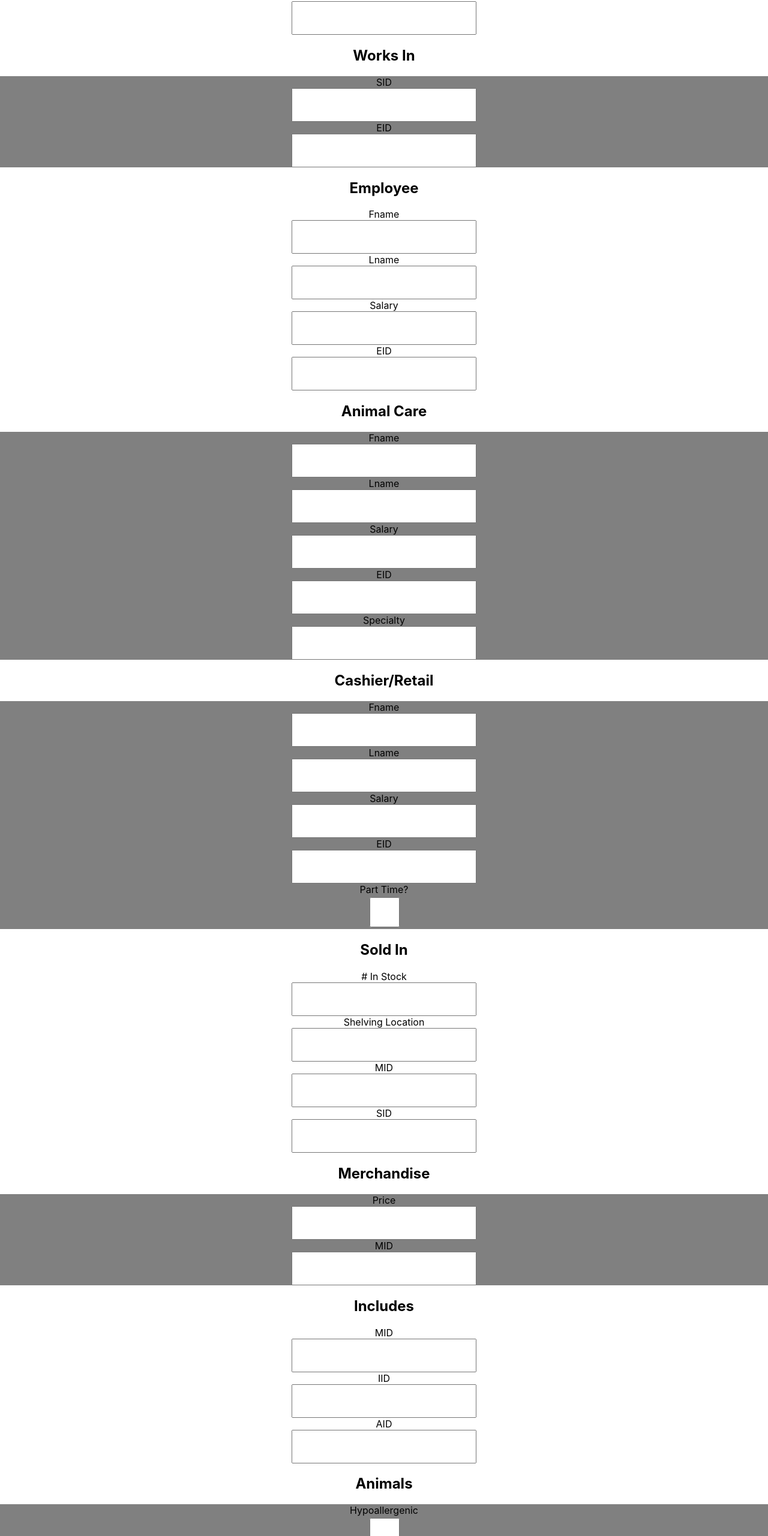
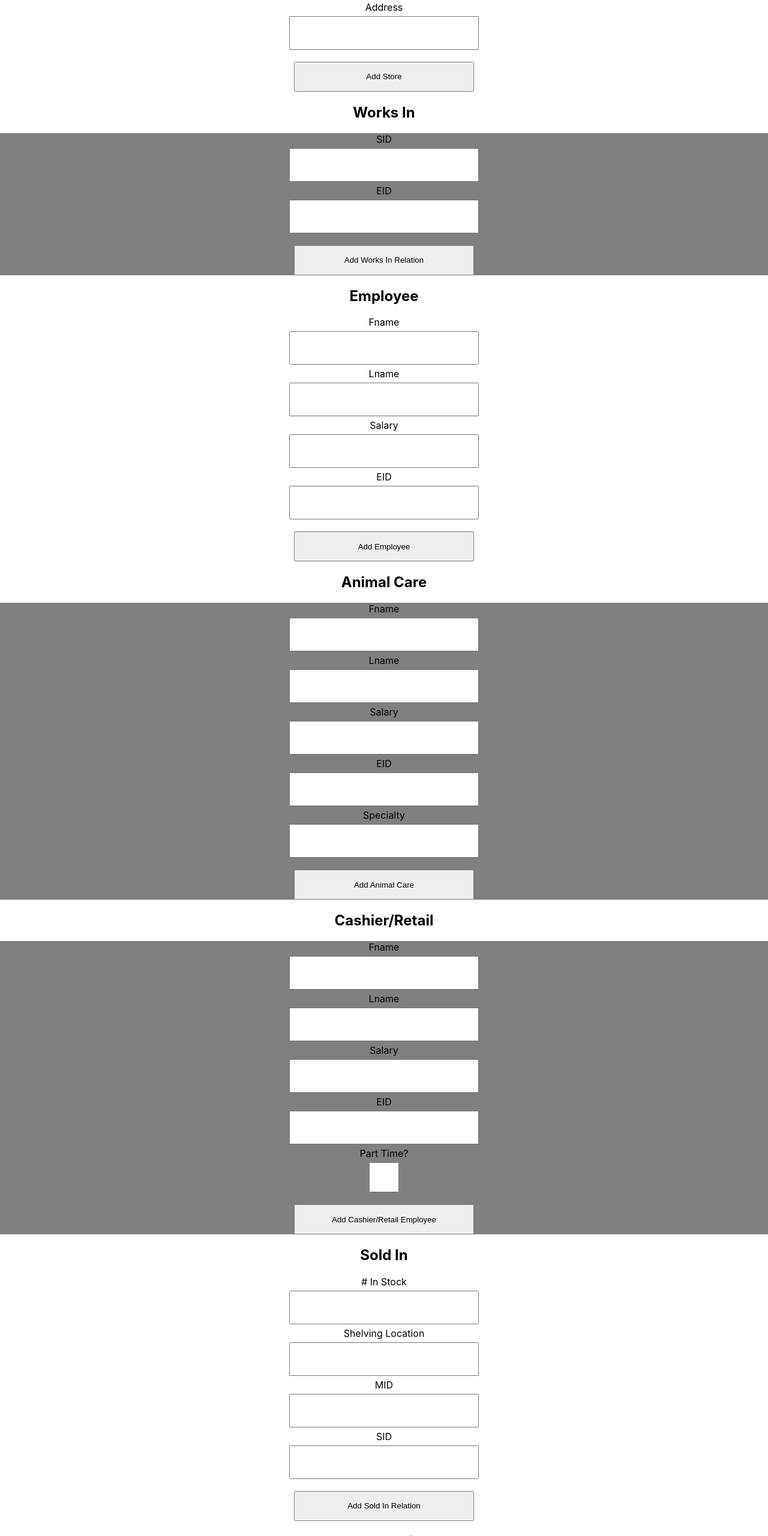
Before and after one commit to BarsoumRose/DB_PetStore, a React (Create React App) app in the folder my-react-app/: page / in a window 1280 px wide. Shown: the part 239-2800 px from the top of the page at 60% size. Built offline with nearby package versions, Linux system fonts and the light colour scheme.

Commit message:
mild cosmetic tweaks (still ugly)

```diff
--- a/my-react-app/src/App.css
+++ b/my-react-app/src/App.css
@@ -4,9 +4,13 @@
   justify-content:center;
 }
 
+
+
 h2 {
   text-align: center;
 }
+
+
 
 .store {
   display:flex;
@@ -21,8 +25,16 @@ h2 {
 .store input {
   width: 300px;
   height:50px;
+  font-size: 20px;
+  padding-left: 10px;
+  margin: 5px;
 }
 
+.store button {
+  width: 300px;
+  height:50px;
+  margin-top: 15px;
+}
 
 
 
@@ -39,6 +51,15 @@ h2 {
 .worksIn input {
   width: 300px;
   height:50px;
+  font-size: 20px;
+  padding-left: 10px;
+  margin: 5px;
+}
+
+.worksIn button {
+  width: 300px;
+  height:50px;
+  margin-top: 15px;
 }
 
 .employee {
@@ -51,10 +72,21 @@ h2 {
 
 }
 
+
 .employee input {
   width: 300px;
   height:50px;
+  font-size: 20px;
+  padding-left: 10px;
+  margin: 5px;
 }
+
+.employee button {
+  width: 300px;
+  height:50px;
+  margin-top: 15px;
+}
+
 
 .animalCare {
   display:flex;
@@ -69,6 +101,15 @@ h2 {
 .animalCare input {
   width: 300px;
   height:50px;
+  font-size: 20px;
+  padding-left: 10px;
+  margin: 5px;
+}
+
+.animalCare button {
+  width: 300px;
+  height:50px;
+  margin-top: 15px;
 }
 
 .cashierRetail {
@@ -84,6 +125,15 @@ h2 {
 .cashierRetail input {
   width: 300px;
   height:50px;
+  font-size: 20px;
+  padding-left: 10px;
+  margin: 5px;
+}
+
+.cashierRetail button {
+  width: 300px;
+  height:50px;
+  margin-top: 15px;
 }
 
 .soldIn {
@@ -99,6 +149,15 @@ h2 {
 .soldIn input {
   width: 300px;
   height:50px;
+  font-size: 20px;
+  padding-left: 10px;
+  margin: 5px;
+}
+
+.soldIn button {
+  width: 300px;
+  height:50px;
+  margin-top: 15px;
 }
 
 .merchandise {
@@ -114,6 +173,15 @@ h2 {
 .merchandise input {
   width: 300px;
   height:50px;
+  font-size: 20px;
+  padding-left: 10px;
+  margin: 5px;
+}
+
+.merchandise button {
+  width: 300px;
+  height:50px;
+  margin-top: 15px;
 }
 
 .includes {
@@ -129,6 +197,15 @@ h2 {
 .includes input {
   width: 300px;
   height:50px;
+  font-size: 20px;
+  padding-left: 10px;
+  margin: 5px;
+}
+
+.includes button {
+  width: 300px;
+  height:50px;
+  margin-top: 15px;
 }
 
 .animals {
@@ -144,6 +221,15 @@ h2 {
 .animals input {
   width: 300px;
   height:50px;
+  font-size: 20px;
+  padding-left: 10px;
+  margin: 5px;
+}
+
+.animals button {
+  width: 300px;
+  height:50px;
+  margin-top: 15px;
 }
 
 .items {
@@ -159,6 +245,15 @@ h2 {
 .items input {
   width: 300px;
   height:50px;
+  font-size: 20px;
+  padding-left: 10px;
+  margin: 5px;
+}
+
+.items button {
+  width: 300px;
+  height:50px;
+  margin-top: 15px;
 }
 
 .food {
@@ -174,6 +269,15 @@ h2 {
 .food input {
   width: 300px;
   height:50px;
+  font-size: 20px;
+  padding-left: 10px;
+  margin: 5px;
+}
+
+.food button {
+  width: 300px;
+  height:50px;
+  margin-top: 15px;
 }
 
 .enclosure {
@@ -189,6 +293,15 @@ h2 {
 .enclosure input {
   width: 300px;
   height:50px;
+  font-size: 20px;
+  padding-left: 10px;
+  margin: 5px;
+}
+
+.enclosure button {
+  width: 300px;
+  height:50px;
+  margin-top: 15px;
 }
 
 .toys {
@@ -204,6 +317,15 @@ h2 {
 .toys input {
   width: 300px;
   height:50px;
+  font-size: 20px;
+  padding-left: 10px;
+  margin: 5px;
+}
+
+.toys button {
+  width: 300px;
+  height:50px;
+  margin-top: 15px;
 }
 
 .isFor {
@@ -219,6 +341,15 @@ h2 {
 .isFor input {
   width: 300px;
   height:50px;
+  font-size: 20px;
+  padding-left: 10px;
+  margin: 5px;
+}
+
+.isFor button {
+  width: 300px;
+  height:50px;
+  margin-top: 15px;
 }
 
 .compatibleWith {
@@ -234,6 +365,15 @@ h2 {
 .compatibleWith input {
   width: 300px;
   height:50px;
+  font-size: 20px;
+  padding-left: 10px;
+  margin: 5px;
+}
+
+.compatibleWith button {
+  width: 300px;
+  height:50px;
+  margin-top: 15px;
 }
 
 .isQualified {
@@ -249,4 +389,13 @@ h2 {
 .isQualified input {
   width: 300px;
   height:50px;
+  font-size: 20px;
+  padding-left: 10px;
+  margin: 5px;
 }
+
+.isQualified button {
+  width: 300px;
+  height:50px;
+  margin-top: 15px;
+}
--- a/my-react-app/src/App.js
+++ b/my-react-app/src/App.js
@@ -13,6 +13,7 @@ function App() {
         <input type="text"/>
         <label>Address</label>
         <input type="text"/>
+        <button>Add Store</button>
       </div>
 
 
@@ -22,6 +23,7 @@ function App() {
         <input type="text"/>
         <label>EID</label>
         <input type="text"/>
+        <button>Add Works In Relation</button>
       </div>
 
 
@@ -35,6 +37,7 @@ function App() {
         <input type="number"/>
         <label>EID</label>
         <input type="text"/>
+        <button>Add Employee</button>
       </div>
 
 
@@ -50,6 +53,7 @@ function App() {
         <input type="text"/>
         <label>Specialty</label>
         <input type="text"/>
+        <button>Add Animal Care</button>
       </div>
 
 
@@ -65,6 +69,7 @@ function App() {
         <input type="text"/>
         <label>Part Time?</label>
         <input type="checkbox"/>
+        <button>Add Cashier/Retail Employee</button>
       </div>
 
       <h2>Sold In</h2>
@@ -77,6 +82,7 @@ function App() {
         <input type="text"/>
         <label>SID</label>
         <input type="text"/>
+        <button>Add Sold In Relation</button>
       </div>
 
       <h2>Merchandise</h2>
@@ -85,6 +91,7 @@ function App() {
         <input type="number"/>
         <label>MID</label>
         <input type="text"/>
+        <button>Add Merchandise</button>
       </div>
 
       <h2>Includes</h2>
@@ -95,6 +102,7 @@ function App() {
         <input type="text"/>
         <label>AID</label>
         <input type="text"/>
+        <button>Add Includes Relation</button>
       </div>
 
       <h2>Animals</h2>
@@ -115,6 +123,7 @@ function App() {
         <input type="text"/>
         <label>Care Guide</label>
         <input type="text"/>
+        <button>Add Animal</button>
       </div>
 
       <h2>Items</h2>
@@ -123,6 +132,7 @@ function App() {
         <input type="text"/>
         <label>Brand</label>
         <input type="text"/>
+        <button>Add Items</button>
       </div>
 
       <h2>Food</h2>
@@ -137,6 +147,7 @@ function App() {
         <input type="checkbox"/>
         <label>is Alive?</label>
         <input type="checkbox"/>
+        <button>Add Food</button>
       </div>
 
       <h2>Enclosure</h2>
@@ -147,6 +158,7 @@ function App() {
         <input type="text"/>
         <label>dimensions</label>
         <input type="text"/>
+        <button>Add Enclosure</button>
       </div>
 
       <h2>Toys</h2>
@@ -159,20 +171,23 @@ function App() {
         <input type="text"/>
         <label>is chocking Hazard?</label>
         <input type="checkbox"/>
+        <button>Add Toys</button>
       </div>
 
-      <h2>is For</h2>
+      <h2>Is For</h2>
       <div className="isFor">
         <label>IID</label>
         <input type="text"/>
         <label>AID</label>
         <input type="text"/>
+        <button>Add is For Relation</button>
       </div>
 
-      <h2>compatible With</h2>
+      <h2>Compatible With</h2>
       <div className="compatibleWith">
         <label>AID</label>
         <input type="text"/>
+        <button>Add Compatible With Relation</button>
       </div>
 
       <h2>Is Qualified</h2>
@@ -181,6 +196,7 @@ function App() {
         <input type="text"/>
         <label>AnimalCareID</label>
         <input type="text"/>
+        <button>Add is Qualified Relation</button>
       </div>
 
     </div>
```
